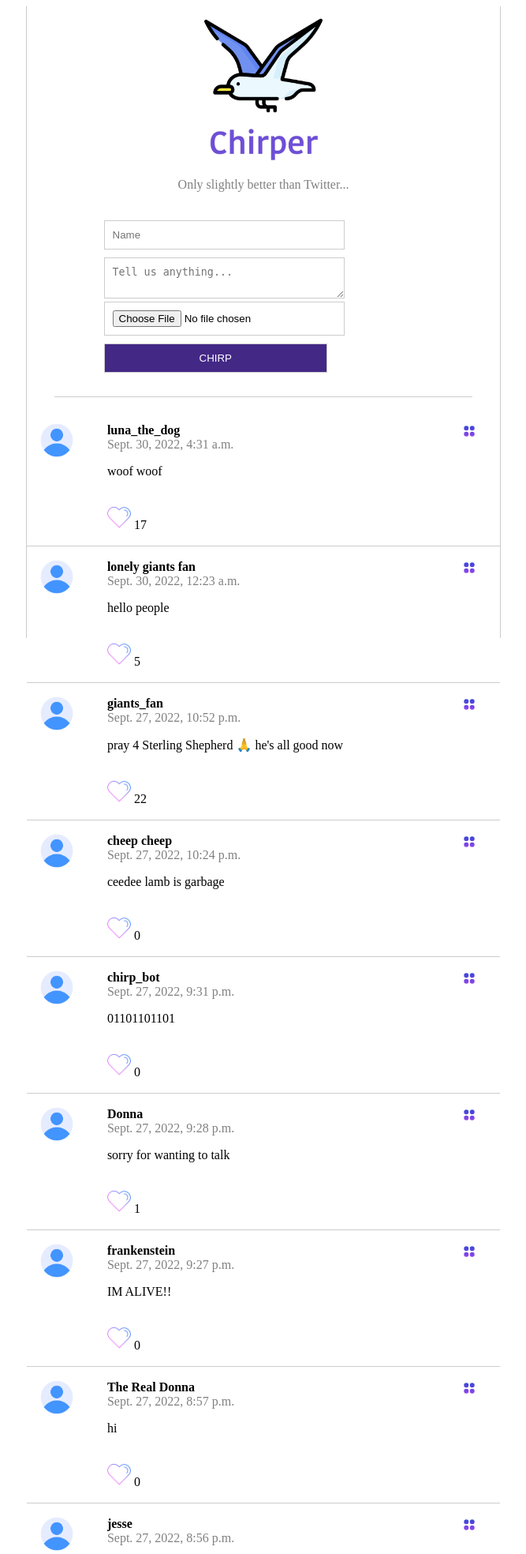
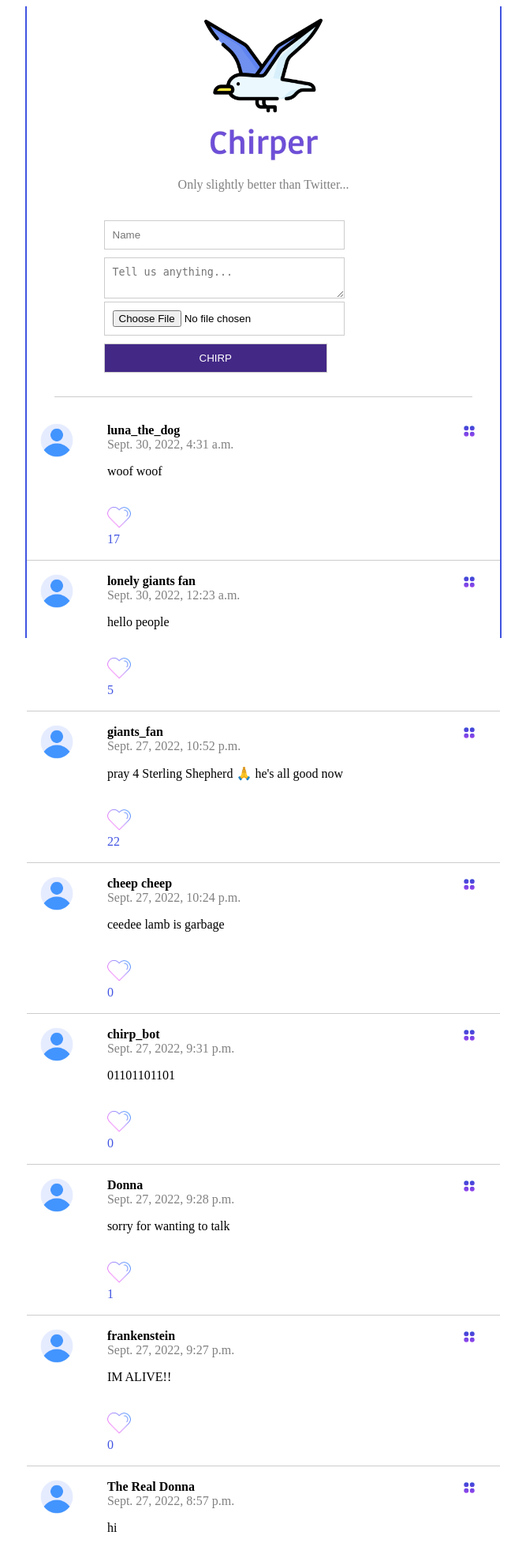
Before and after one commit to jakecmeissner/twitter-clone-jake, a Django app: page / in a window 1280 px wide. Shown: the top 1968 px of the page at 79% size, without its empty margins (306-973 px from the left). Run offline with Django 4.2, Linux system fonts and the light colour scheme; data comes from the database, SQL or seed files in the repository; both versions use the stored data as it was after the commit.

Commit message:
additional styling to our css

```diff
--- a/static/css/style.css
+++ b/static/css/style.css
@@ -9,8 +9,8 @@ body {
   max-width: 600px;
   height: 100%;
   margin: 0 auto;
-  border-left: 1px solid #ccc;
-  border-right: 1px solid #ccc;
+  border-left: 2px solid rgb(65, 84, 225);
+  border-right: 2px solid rgb(65, 84, 225);
 }
 
 .content .chirp_logo_bird {
@@ -148,6 +148,16 @@ p {
     word-wrap: break-word;
 }
 
+.edit_and_delete {
+  font-weight: 600;
+  color: rgb(65, 84, 225);
+}
+
+.like_count {
+  color: rgb(65, 84, 225);
+  font-size: medium;
+}
+
 @media screen and (max-width: 500px) {
   .posts li .name_body .name {
     font-style: 20px;
--- a/templates/posts.html
+++ b/templates/posts.html
@@ -30,8 +30,8 @@
                 </div> -->
                 <img class="menu_icon js-menu-icon"  src="{% static 'img/menu2.png' %}"/>
                 <div class="menu">
-                    <a href="/delete/{{ post.id }}/">Delete</a>
-                    <a href="/edit/{{post.id}}/">Edit</a>
+                    <a class="edit_and_delete" href="/delete/{{ post.id }}/">Delete</a>
+                    <a class="edit_and_delete" href="/edit/{{post.id}}/">Edit</a>
                 </div>
                 <div class="logo">
                     <img src="{% static 'img/user.png' %}" />
@@ -44,7 +44,9 @@
                     <img src="{{post.image.url}}" style="width: 300px;" alt="">
                     {% endif %} <br>
                     <a href="/like/{{post.id}}/"><img style="width: 30px; " src="{% static 'img/love.png' %}" alt=""></a>
-                    {{post.like}}
+                    <div class="like_count">
+                        {{post.like}}
+                    </div>
 
                 </div>
             </li>
```
Also changed, not shown: db.sqlite3.
